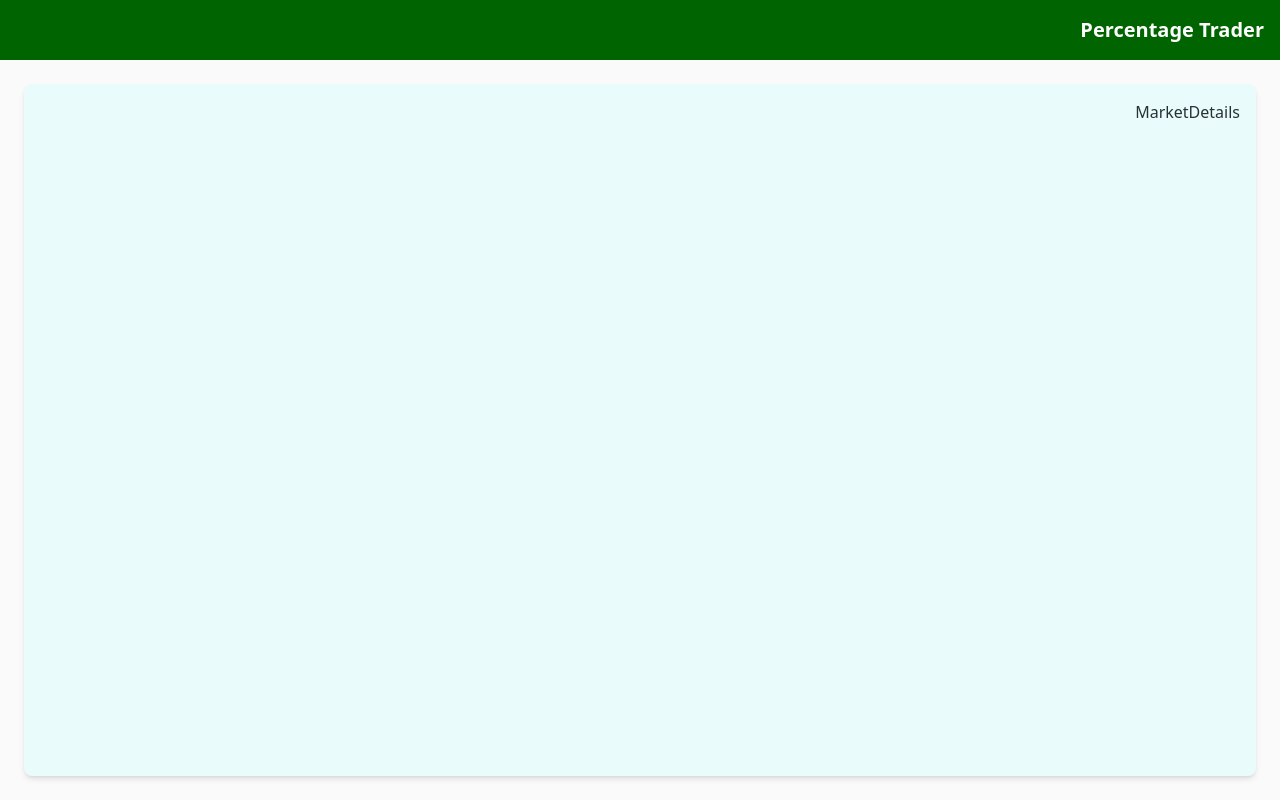
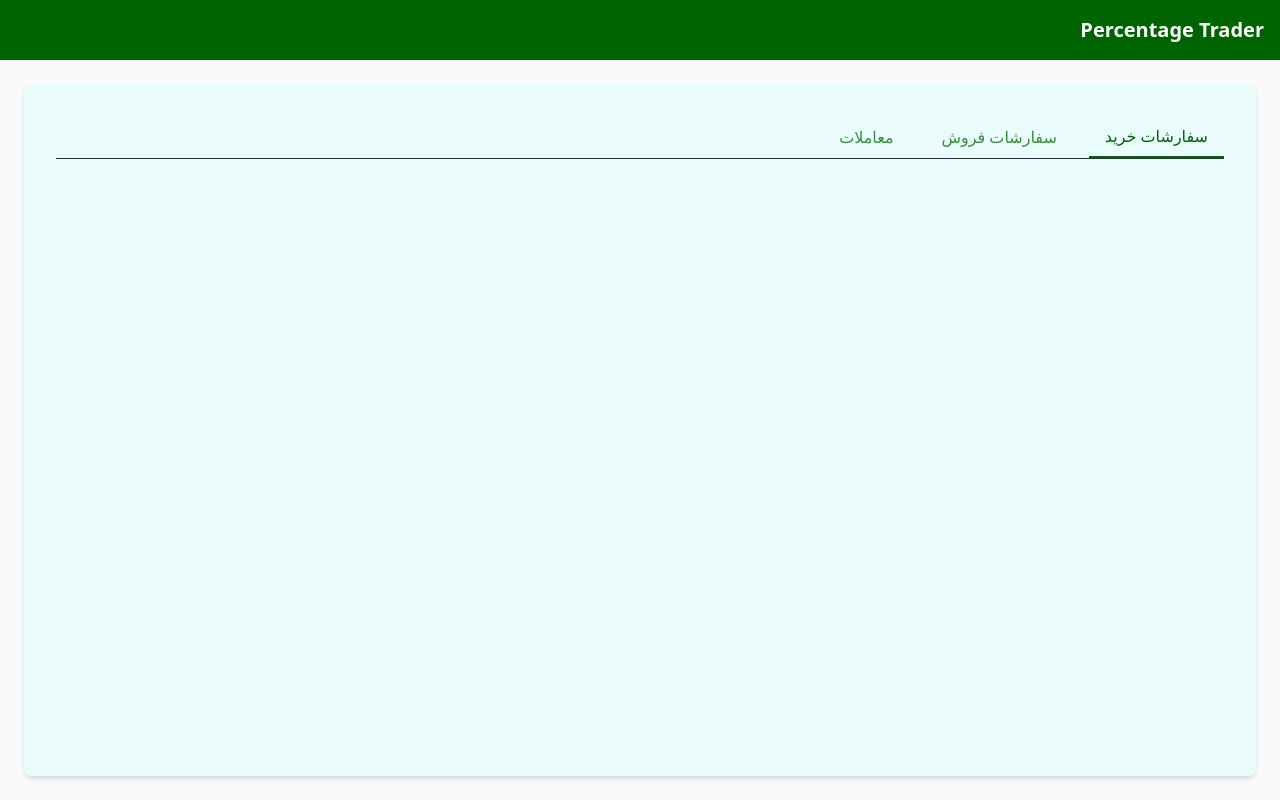
Before and after one commit to fatemehMirabdollahi/PercentageTrader, a React (Vite) app: page /market/1 in a window 1280 px wide. Built offline with nearby package versions, Linux system fonts and the light colour scheme.

Commit message:
Initial MarketDetails page

```diff
--- a/src/App.tsx
+++ b/src/App.tsx
@@ -9,7 +9,7 @@ function App() {
       <Routes>
         <Route path="/" element={<DefaultLayout />}>
           <Route index element={<Markets />} />
-          <Route path="/market/:market" element={<MarketDetails />} />
+          <Route path="/market/:marketId" element={<MarketDetails />} />
         </Route>
       </Routes>
     </Router>
--- a/src/components/MarketsTable.tsx
+++ b/src/components/MarketsTable.tsx
@@ -1,5 +1,6 @@
 import React, { useState } from "react";
 import PaginationControls from "../components/PaginationControls";
+import { useNavigate } from "react-router-dom";
 
 interface MarketTableProps {
   data: MarketsData;
@@ -20,6 +21,8 @@ const MarketsTable: React.FC<MarketTableProps> = ({ data, activeTab }) => {
     },
   });
 
+  const navigate = useNavigate();
+
   const activeMarkets = activeTab === "irt" ? data.irt : data.usdt;
   const { currentPage, totalPages } = pagination[activeTab];
 
@@ -35,6 +38,9 @@ const MarketsTable: React.FC<MarketTableProps> = ({ data, activeTab }) => {
     }));
   };
 
+  const openMarketDetails = (marketId: number) => {
+    navigate(`/market/${marketId}`);
+  };
   return (
     <div className="overflow-x-auto bg-background text-on-background p-4 rounded-lg shadow-md">
       <table className="w-full border-collapse">
@@ -51,6 +57,9 @@ const MarketsTable: React.FC<MarketTableProps> = ({ data, activeTab }) => {
             <tr
               key={market.code}
               className="border-b border-secondary-container hover:bg-primary-container"
+              onClick={() => {
+                openMarketDetails(market.id);
+              }}
             >
               <td className="py-2 px-4">{market.code}</td>
               <td className="py-2 px-4">{market.price.toLocaleString()}</td>
--- a/src/global.d.ts
+++ b/src/global.d.ts
@@ -5,6 +5,7 @@ interface Currency {
 }
 
 interface Market {
+  id: number;
   code: string;
   price: number;
   change_24: number;
--- a/src/pages/MarketDetails.tsx
+++ b/src/pages/MarketDetails.tsx
@@ -1,5 +1,27 @@
+import { useParams, useNavigate } from "react-router-dom";
+import { useState } from "react";
+import Tabs from "../components/base/Tabs"; // Import the new Tabs component
+
 function MarketDetails() {
-  return <div>MarketDetails</div>;
+  const tabs = [
+    { name: "سفارشات خرید", value: "buyOrders" },
+    { name: "سفارشات فروش", value: "sellOrders" },
+    { name: "معاملات", value: "trades" },
+  ];
+  const { marketId } = useParams();
+  const navigate = useNavigate();
+  const [activeTab, setActiveTab] = useState<string>(tabs[0].value);
+
+  const handleTabChange = (tab: string) => {
+    setActiveTab(tab);
+    navigate(`/market/${marketId}?tab=${tab}`, { replace: true });
+  };
+
+  return (
+    <div className="p-4">
+      <Tabs tabs={tabs} activeTab={activeTab} onTabChange={handleTabChange} />
+    </div>
+  );
 }
 
 export default MarketDetails;
--- a/src/services/markets.service.ts
+++ b/src/services/markets.service.ts
@@ -6,6 +6,7 @@ class MarketsService {
     const formattedMarketData = response.data.results.reduce(
       (acc: MarketsData, e: any) => {
         const market = {
+          id: e.id,
           code: e.code,
           price: e.price,
           change_24: e.order_book_info.change,
@@ -29,7 +30,7 @@ class MarketsService {
 
         return acc;
       },
-      {irt: [], usdt: [] } as MarketsData
+      { irt: [], usdt: [] } as MarketsData
     );
 
     return formattedMarketData;
```
